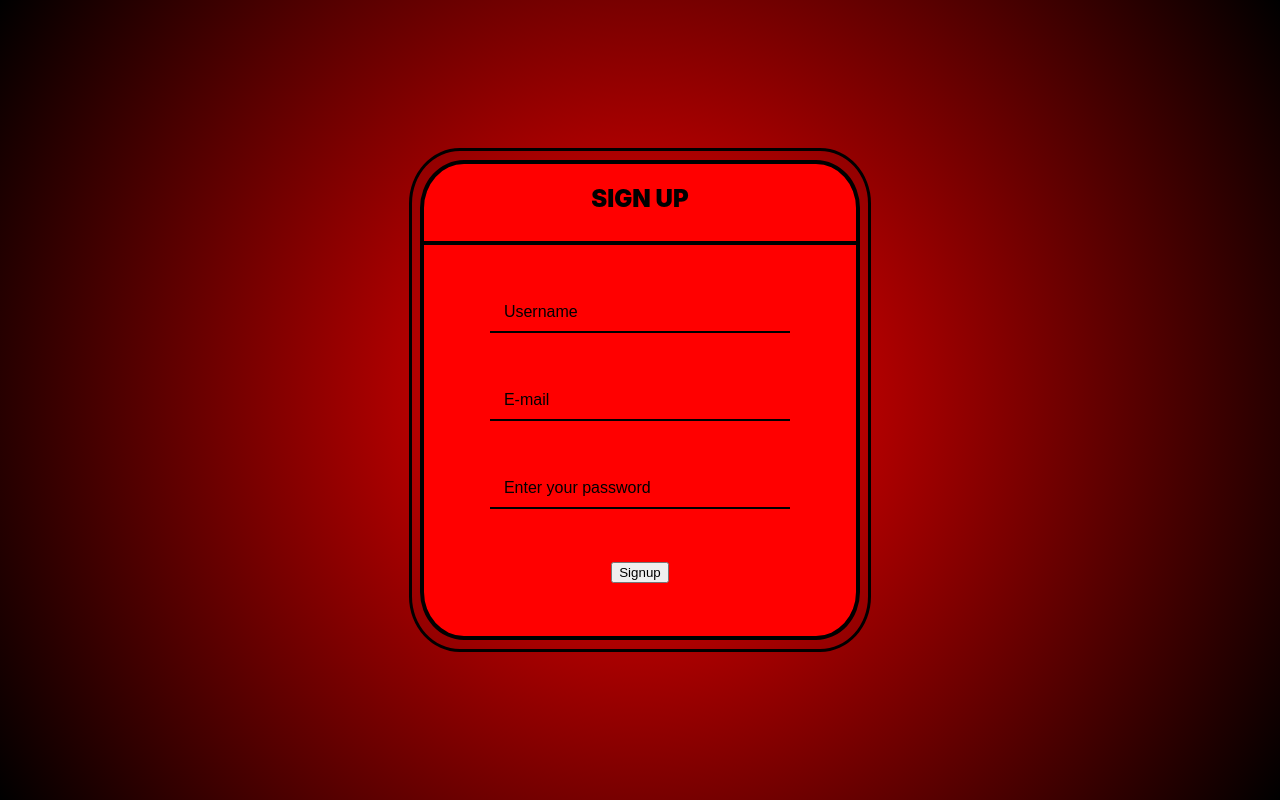
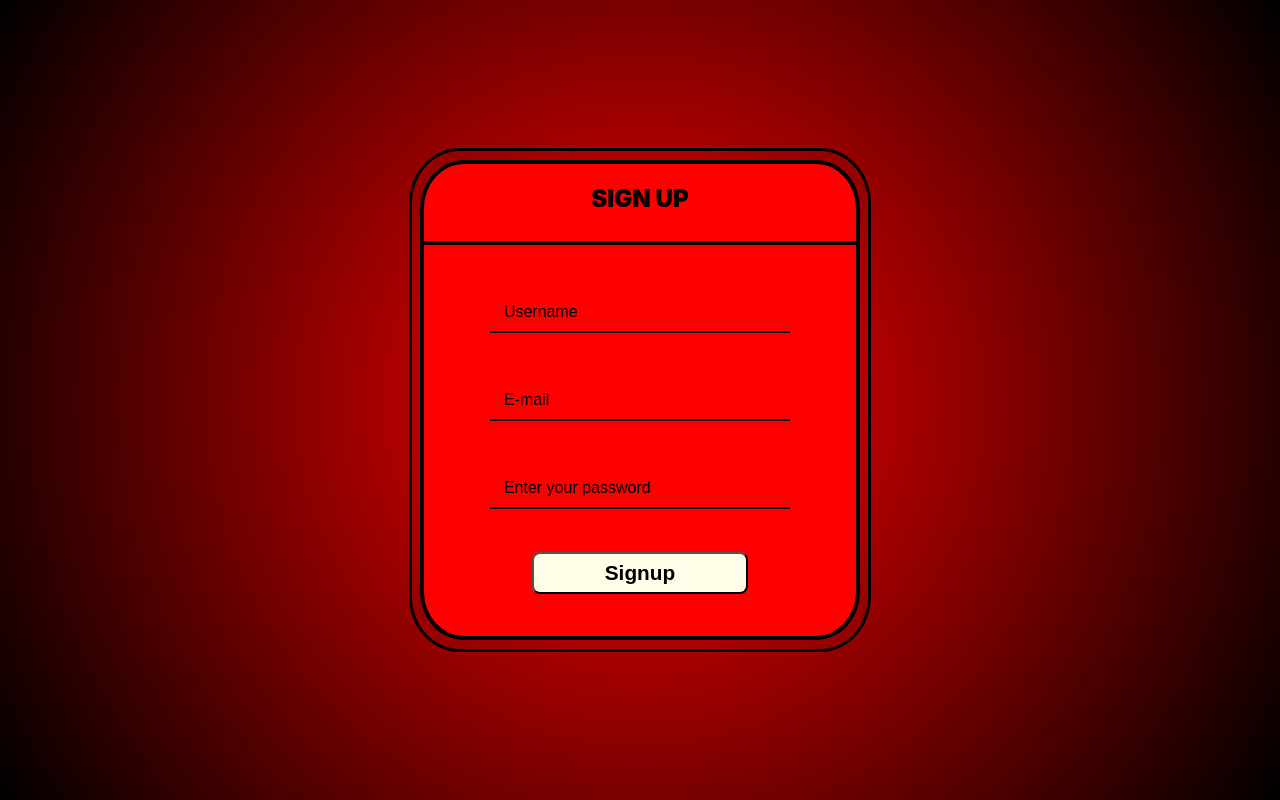
Before and after one commit to Sujan-Bhat/frontend, a React (Create React App) app: page /register in a window 1280 px wide. Built offline with nearby package versions, Linux system fonts and the light colour scheme.

Commit message:
Login, signup and forgot password complete

```diff
--- a/src/Components/signup/signup.js
+++ b/src/Components/signup/signup.js
@@ -69,7 +69,7 @@ function Signup() {
                 type="Submit"
                 id="sumbit"
                 name="submit"
-
+                className="button1"
               >Signup</button>
             </div>
           </form>
```
